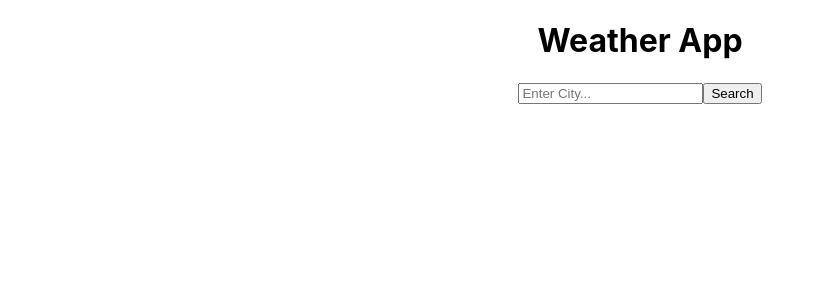
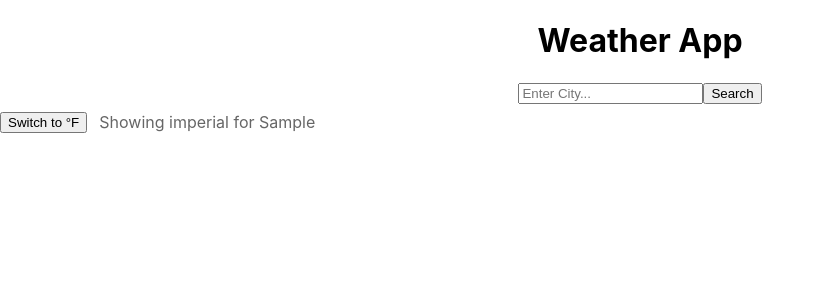
Before and after one commit to jpcreativeworks/jpcw-react-weather-app, a React (Create React App) app: page / in a window 1280 px wide. Both pictures are taken after typing "Sample" into the empty fields and a click on the button "Search". Shown: the top 300 px of the page, without its empty margins (0-825 px from the left). Built offline with nearby package versions, Linux system fonts and the light colour scheme; no server answers.

Commit message:
added unit toggle

```diff
--- a/src/App.js
+++ b/src/App.js
@@ -11,17 +11,21 @@ export default function App() {
   let [weather, setWeather] = useState(null);
   let [forecast, setForecast] = useState([])
   let [errorMessage, setErrorMessage] = useState("")
-  let [loading, setLoading] =useState(false)
+  let [loading, setLoading] = useState(false)
+  let [units, setUnits] = useState("metric")
+  let [lastCity, setLastCity] = useState("")
 
-  async function handleSearch(city) {
+  async function handleSearch(city, whichUnits = units) {
     setLoading(true);
     setErrorMessage("");
     setWeather(null);
     setForecast([]);
+    setLastCity(city);
+
 
     try {
-      const currentWeatherURL = `https://api.shecodes.io/weather/v1/current?query=${city}&key=${key}`
-      const forecastURL = `https://api.shecodes.io/weather/v1/forecast?query=${city}&key=${key}`
+      const currentWeatherURL = `https://api.shecodes.io/weather/v1/current?query=${city}&key=${key}&units=${whichUnits}`
+      const forecastURL = `https://api.shecodes.io/weather/v1/forecast?query=${city}&key=${key}&units=${whichUnits}`
 
       let [{data: currentWeather}, {data: forecastData}] = await Promise.all([
         axios.get(currentWeatherURL),
@@ -40,14 +44,32 @@ export default function App() {
     }
   }
 
+  function toggleUnits() {
+    let next = units === "metric" ? "imperial" : "metric";
+    setUnits(next);
+    if (lastCity && !loading) {
+      handleSearch(lastCity, next);
+    }
+  }
+
+  const unitLabel = units === "metric" ? "imperial" : "metric";
+
   return (
     <div className="App">
       <h1>Weather App </h1>
       <Search onSearch={handleSearch} />
+
+      <div style={{ display: "flex", alignItems: "center", gap: 12, margin: "8px 0 16px" }}>
+        <button type="button" onClick={toggleUnits} disabled={!lastCity || loading}>
+          Switch to {units === "metric" ? "°F" : "°C"}
+        </button>
+        {lastCity && <span style={{ color: "#666" }}>Showing {unitLabel} for {lastCity}</span>}
+      </div>
+
       {loading === "loading" && <p>Loading…</p>}
       {errorMessage === "error" && <p style={{ color: "#b00020" }}>{errorMessage}</p>}
 
-      {weather && <CurrentWeather data={weather} />}
-      {forecast.length > 0 && <Forecast days={forecast} />}    </div>
+      {weather && <CurrentWeather data={weather} units={units}/>}
+      {forecast.length > 0 && <Forecast days={forecast} units={units}/>}    </div>
   );
 }
--- a/src/CurrentWeather.js
+++ b/src/CurrentWeather.js
@@ -1,6 +1,9 @@
 import React from "react"
 
-export default function CurrentWeather({ data }) {
+export default function CurrentWeather({ data, units }) {
+  let unitSymbol = units === "metric" ? "°C" : "°F";
+  let windUnit = units === "metric" ? "m/s" : "mph";
+
   let temp = Math.round(data.temperature.current);
   let feels = Math.round(data.temperature.feels_like);
   let humidity = data.temperature.humidity;
@@ -10,11 +13,11 @@ export default function CurrentWeather({ data }) {
   return (
     <div style={{ marginTop: 16 }}>
       <h2>{data.city}, {data.country}</h2>
-      <p style={{ fontSize: "2rem", margin: "6px 0" }}>{temp}°C</p>
+      <p style={{ fontSize: "2rem", margin: "6px 0" }}>{temp}{unitSymbol}</p>
       <p style={{ textTransform: "capitalize" }}>{description}</p>
       <img src={data.condition.icon_url} alt={description} width={80} height={80} />
       <p style={{ color: "#666" }}>
-        Feels like {feels}° • Humidity {humidity}% • Wind {wind} m/s
+        Feels like {feels}{unitSymbol} • Humidity {humidity}% • Wind {wind} {windUnit}
       </p>
     </div>
   );
--- a/src/Forecast.js
+++ b/src/Forecast.js
@@ -5,7 +5,9 @@ function weekdayLabel(tsSeconds) {
   return date.toLocaleDateString(undefined, {weekday: "short"});
 }
 
-export default function Forecast ({ days }) {
+export default function CurrentWeather({ days, units }) {
+  let unitSymbol = units === "metric" ? "°C" : "°F";
+
   return(
     <div style={{ marginTop: 16 }}>
       <h3>5-Day Forecast</h3>
@@ -30,9 +32,9 @@ export default function Forecast ({ days }) {
               height={48}
             />
             <div style={{ marginTop: 6 }}>
-              <strong>{Math.round(day.temperature.maximum)}°</strong>{" / "}
+              <strong>{Math.round(day.temperature.maximum)}{unitSymbol}</strong>{" / "}
               <span style={{ color: "#666" }}>
-                {Math.round(day.temperature.minimum)}°
+                {Math.round(day.temperature.minimum)}{unitSymbol}
               </span>
             </div>
             <div style={{ textTransform: "capitalize", color: "#555", marginTop: 4 }}>
```
